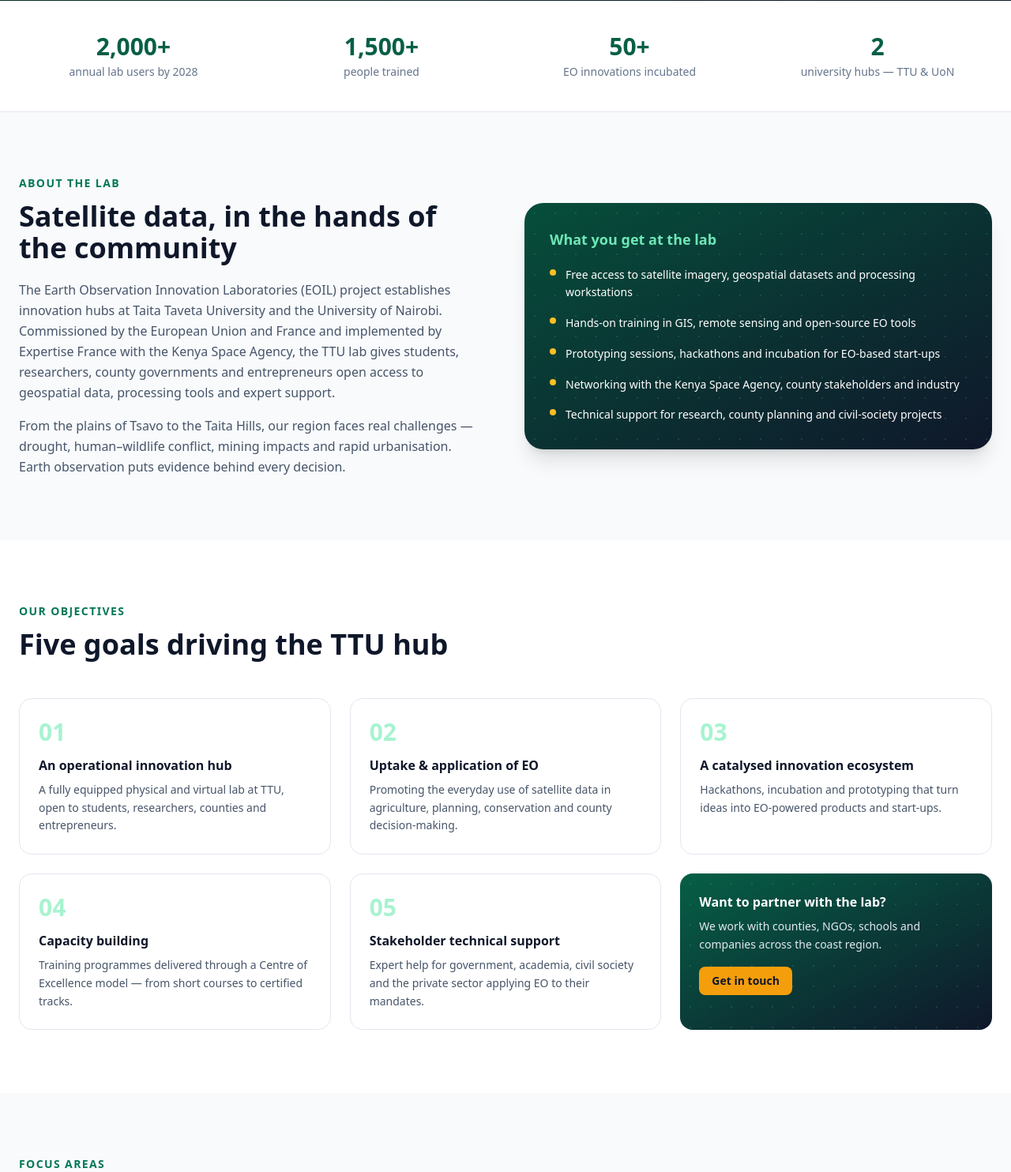
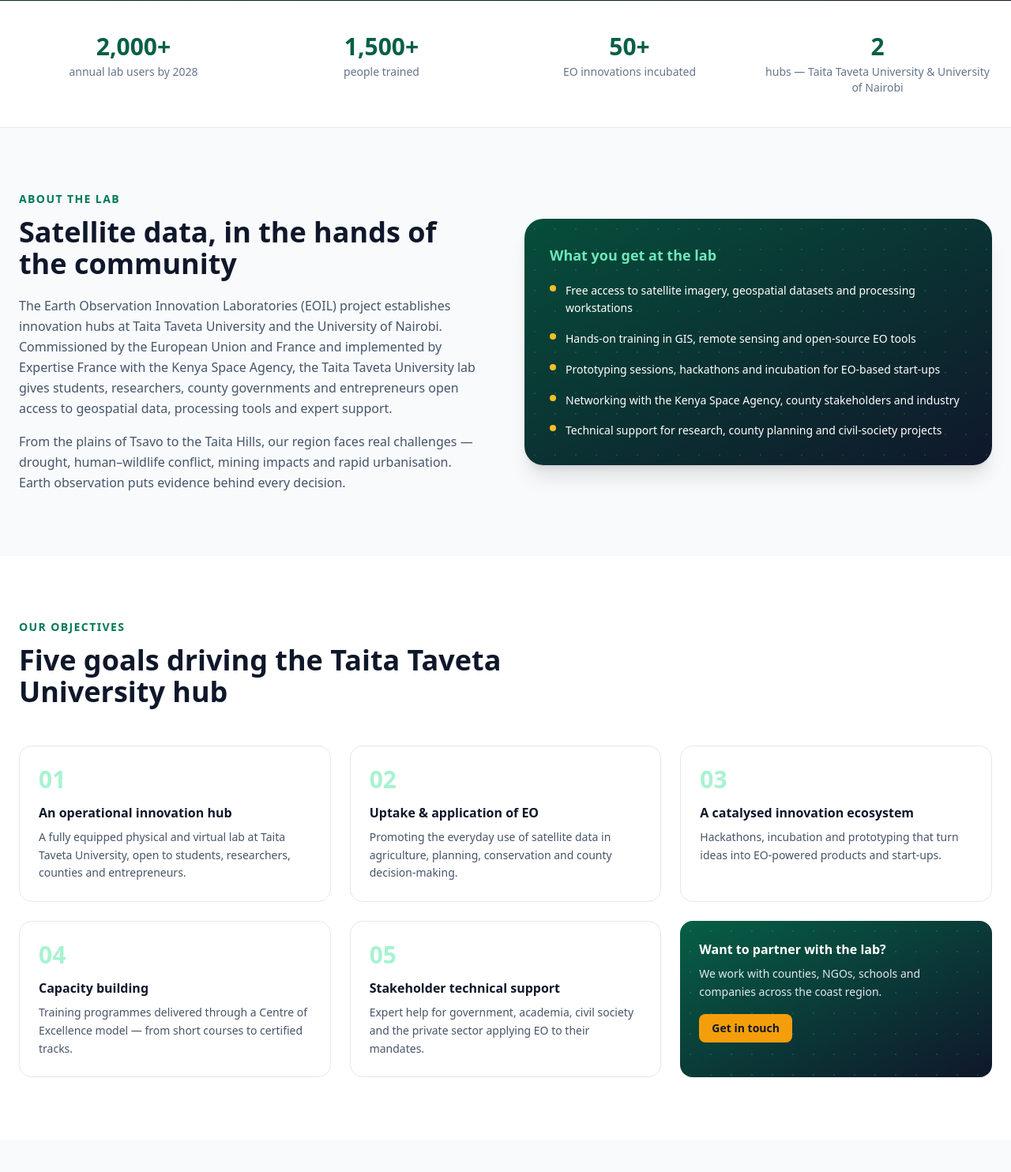
Before and after one commit to ayubsoft254/EOIL, a Django app: page / in a window 1280 px wide. Shown: the part 736-2220 px from the top of the page at 79% size. Run offline with Django 5.2, Linux system fonts and the light colour scheme; data that the repository does not hold is empty; some libraries are stand-ins or nearby versions.

Commit message:
Use full Taita Taveta University name across landing page copy

```diff
--- a/templates/core/home.html
+++ b/templates/core/home.html
@@ -38,7 +38,7 @@
     <div><p class="text-3xl font-extrabold text-brand-800">2,000+</p><p class="mt-1 text-sm text-slate-500">annual lab users by 2028</p></div>
     <div><p class="text-3xl font-extrabold text-brand-800">1,500+</p><p class="mt-1 text-sm text-slate-500">people trained</p></div>
     <div><p class="text-3xl font-extrabold text-brand-800">50+</p><p class="mt-1 text-sm text-slate-500">EO innovations incubated</p></div>
-    <div><p class="text-3xl font-extrabold text-brand-800">2</p><p class="mt-1 text-sm text-slate-500">university hubs — TTU &amp; UoN</p></div>
+    <div><p class="text-3xl font-extrabold text-brand-800">2</p><p class="mt-1 text-sm text-slate-500">hubs — Taita Taveta University &amp; University of Nairobi</p></div>
   </div>
 </section>
 
@@ -51,7 +51,7 @@
       <p class="mt-5 leading-relaxed text-slate-600">
         The Earth Observation Innovation Laboratories (EOIL) project establishes innovation hubs at
         Taita Taveta University and the University of Nairobi. Commissioned by the European Union and
-        France and implemented by Expertise France with the Kenya Space Agency, the TTU lab gives
+        France and implemented by Expertise France with the Kenya Space Agency, the Taita Taveta University lab gives
         students, researchers, county governments and entrepreneurs open access to geospatial data,
         processing tools and expert support.
       </p>
@@ -78,12 +78,12 @@
 <section id="objectives" class="bg-white py-20">
   <div class="mx-auto max-w-7xl px-4 sm:px-6">
     <p class="text-sm font-bold uppercase tracking-widest text-brand-700">Our objectives</p>
-    <h2 class="mt-3 max-w-2xl text-3xl font-extrabold text-slate-900 sm:text-4xl">Five goals driving the TTU hub</h2>
+    <h2 class="mt-3 max-w-2xl text-3xl font-extrabold text-slate-900 sm:text-4xl">Five goals driving the Taita Taveta University hub</h2>
     <div class="mt-12 grid gap-6 sm:grid-cols-2 lg:grid-cols-3">
       <div class="rounded-2xl border border-slate-200 p-6 transition hover:border-brand-300 hover:shadow-md">
         <span class="text-3xl font-extrabold text-brand-200">01</span>
         <h3 class="mt-3 font-bold text-slate-900">An operational innovation hub</h3>
-        <p class="mt-2 text-sm leading-relaxed text-slate-600">A fully equipped physical and virtual lab at TTU, open to students, researchers, counties and entrepreneurs.</p>
+        <p class="mt-2 text-sm leading-relaxed text-slate-600">A fully equipped physical and virtual lab at Taita Taveta University, open to students, researchers, counties and entrepreneurs.</p>
       </div>
       <div class="rounded-2xl border border-slate-200 p-6 transition hover:border-brand-300 hover:shadow-md">
         <span class="text-3xl font-extrabold text-brand-200">02</span>
```
